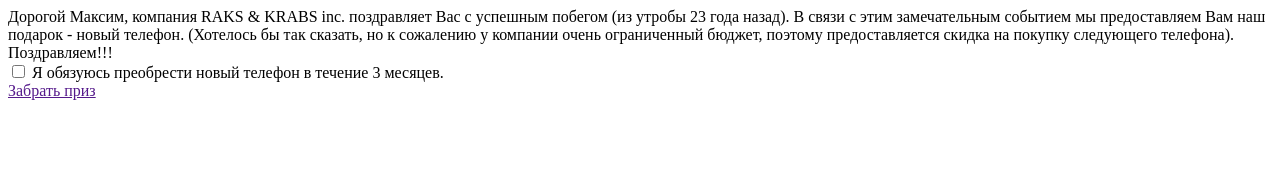
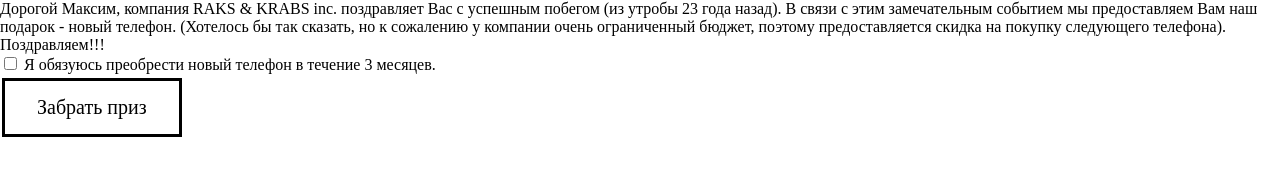
Before and after one commit to ZheniaKarpovich/hbdcbkv, a website: page pages/result/index.html in a window 1280 px wide. Drawn offline with Linux system fonts and the light colour scheme; files that its build step writes are made by us from their sources.

Commit message:
last page

```diff
--- a/pages/result/index.html
+++ b/pages/result/index.html
@@ -2,6 +2,10 @@
 <html lang="en">
 <head>
     <meta charset="UTF-8">
+    <link rel="stylesheet" href="assets/styles/main.css" type="text/css">
+    <link rel="preconnect" href="https://fonts.googleapis.com">
+    <link rel="preconnect" href="https://fonts.gstatic.com" crossorigin>
+    <link href="https://fonts.googleapis.com/css2?family=Open+Sans&display=swap" rel="stylesheet">
     <title>result</title>
 </head>
 <body>
@@ -15,7 +19,7 @@
         <label for="agreement">Я обязуюсь преобрести новый телефон в течение 3 месяцев.</label>
     </div>
     <div>
-        <a href="" class="button" id="prize">Забрать приз</a>
+        <a href="" class="button" id="prize" name="prize">Забрать приз</a>
     </div>
 </body>
 </html>
```
